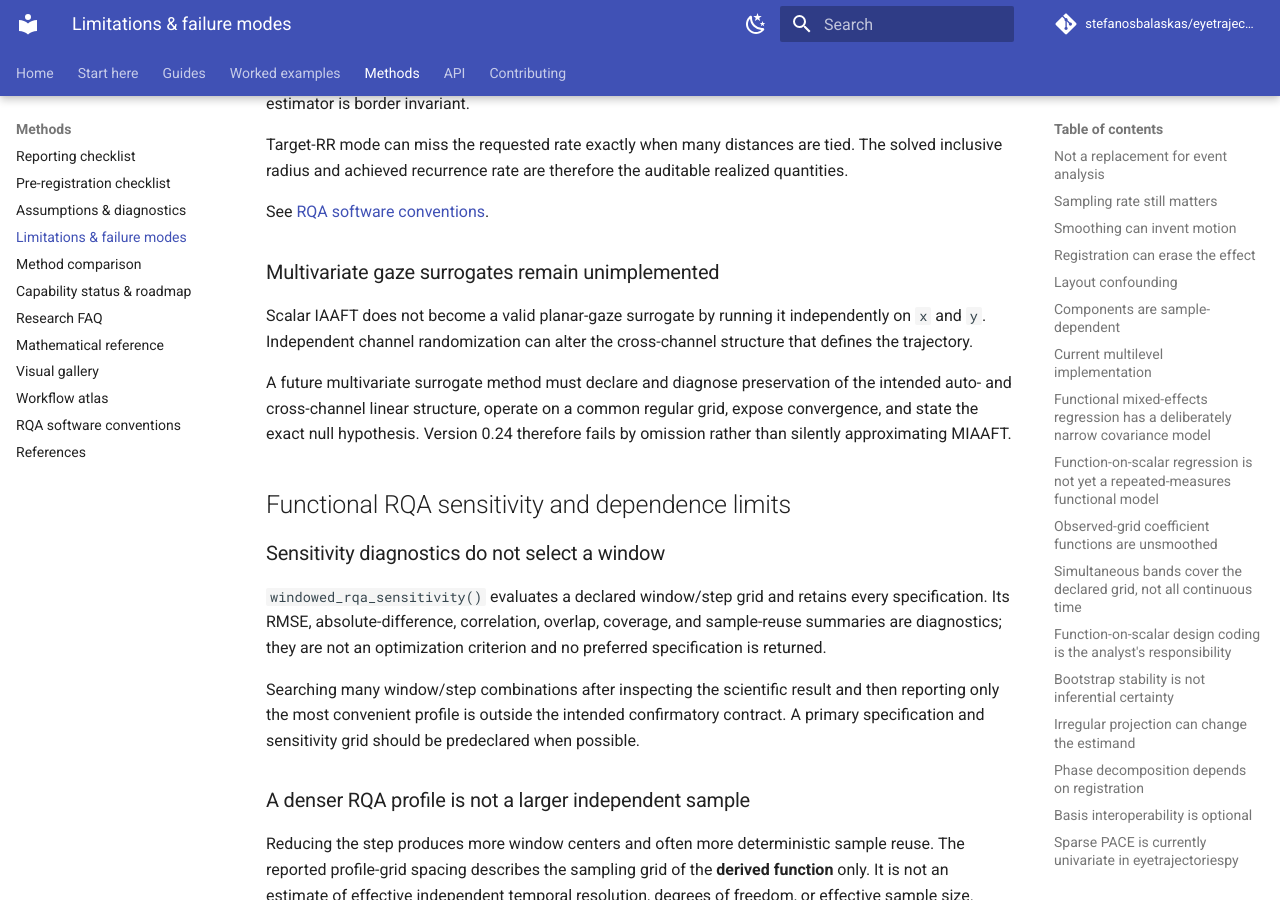
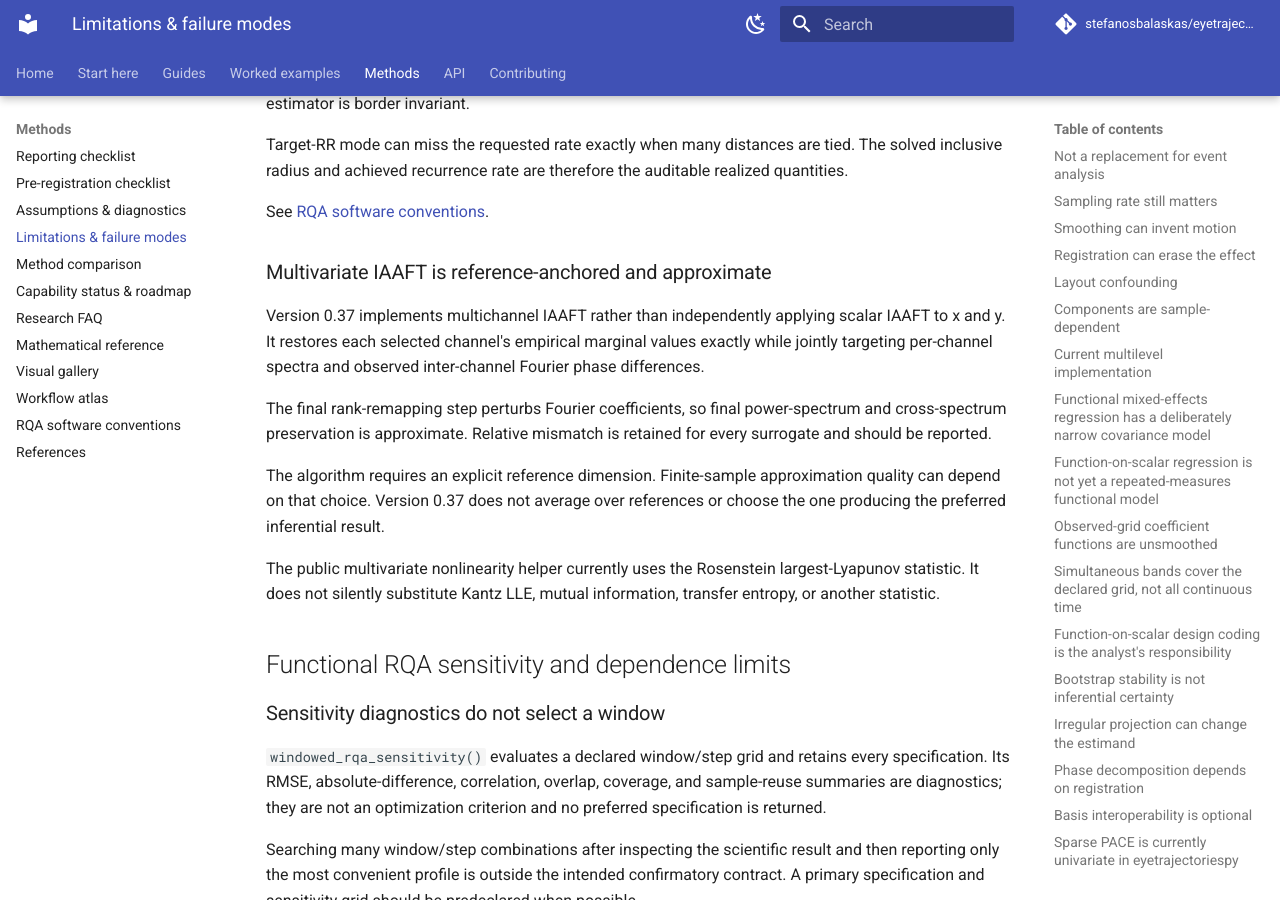
Before and after one commit to stefanosbalaskas/eyetrajectoriespy, an MkDocs documentation site: the page built from docs/methods/limitations.md, in a window 1280 px wide and 900 px high, scrolled down 19427 px. Built offline with MkDocs 1.6.1 and Material for MkDocs 9.7.7, drawn with Linux system fonts in a browser that asks for light colours; comment, search, counter and statistics services are not loaded.

Commit message:
Replace deferred multivariate surrogate limitation with 0.37 contract

```diff
--- a/docs/methods/limitations.md
+++ b/docs/methods/limitations.md
@@ -528,11 +528,24 @@ Target-RR mode can miss the requested rate exactly when many distances are tied.
 
 See [RQA software conventions](rqa-software-conventions.md).
 
-### Multivariate gaze surrogates remain unimplemented
+### Multivariate IAAFT is reference-anchored and approximate
 
-Scalar IAAFT does not become a valid planar-gaze surrogate by running it independently on `x` and `y`. Independent channel randomization can alter the cross-channel structure that defines the trajectory.
+Version 0.37 implements multichannel IAAFT rather than independently applying
+scalar IAAFT to x and y. It restores each selected channel's empirical marginal
+values exactly while jointly targeting per-channel spectra and observed
+inter-channel Fourier phase differences.
 
-A future multivariate surrogate method must declare and diagnose preservation of the intended auto- and cross-channel linear structure, operate on a common regular grid, expose convergence, and state the exact null hypothesis. Version 0.24 therefore fails by omission rather than silently approximating MIAAFT.
+The final rank-remapping step perturbs Fourier coefficients, so final
+power-spectrum and cross-spectrum preservation is approximate. Relative
+mismatch is retained for every surrogate and should be reported.
+
+The algorithm requires an explicit reference dimension. Finite-sample
+approximation quality can depend on that choice. Version 0.37 does not average
+over references or choose the one producing the preferred inferential result.
+
+The public multivariate nonlinearity helper currently uses the Rosenstein
+largest-Lyapunov statistic. It does not silently substitute Kantz LLE, mutual
+information, transfer entropy, or another statistic.
 
 
 ## Functional RQA sensitivity and dependence limits
```
